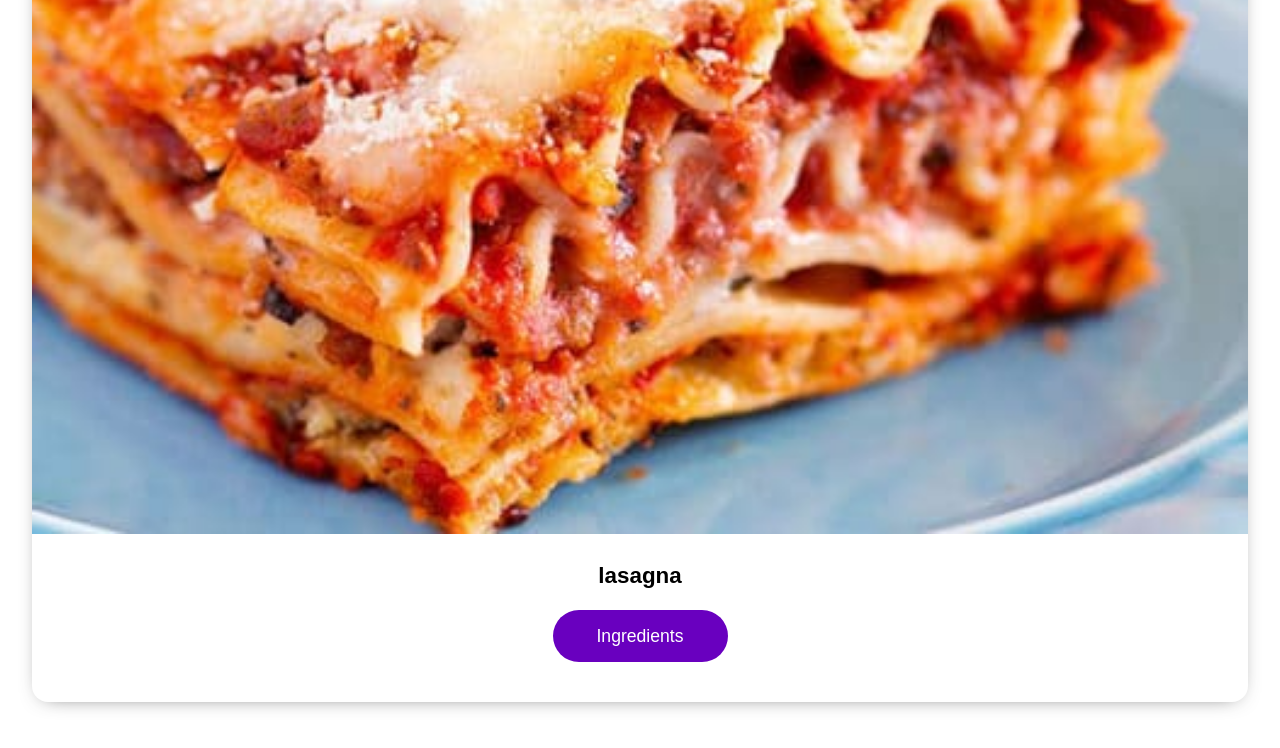
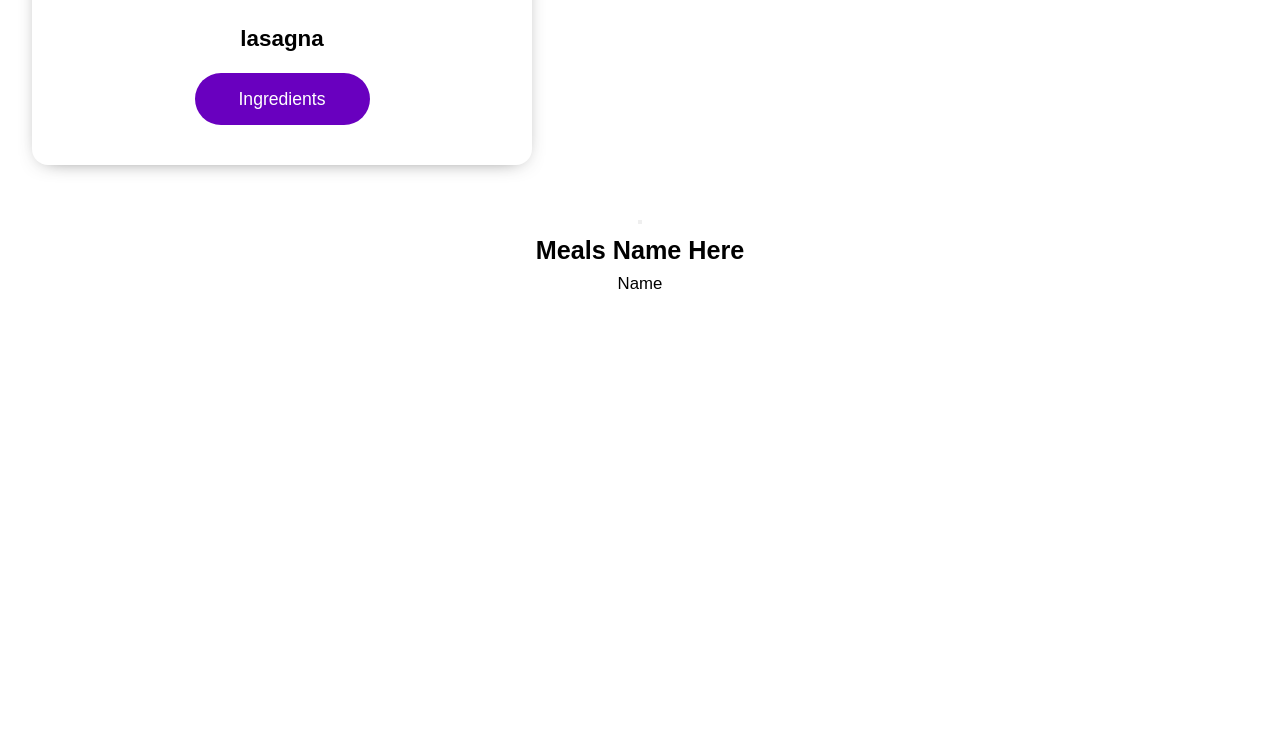
Before and after one commit to Feisalbireh/phase-1-Independent-project, a plain HTML site: page index.html in a window 1280 px wide. Shown: the part 726-1474 px from the top of the page. After the commit the page ends 1056 px from the top, so only its background shows below. Drawn offline with Linux system fonts and the light colour scheme.

Commit message:
adding a close ingredients btn

```diff
--- a/index.html
+++ b/index.html
@@ -38,6 +38,19 @@
                                 </div>
                             </div>
                         </div>
+                        <div class="meal-details">
+                            <button type="button" class="recipe-c-btn" id="recipe-shut-btn">
+                                <i class="fas fa-li"></i>
+                            </button>
+
+                            <div class="recipe-content">
+                                <h2 class="recipe-title">Meals Name Here</h2>
+                                <p class="ingredients-area">Name</p>
+                                <div class="recipe-ul">
+                                    <h3></h3>
+                                </div>
+                            </div>
+                        </div>
                     </div>
                 </div>
             </div>
--- a/style.css
+++ b/style.css
@@ -146,3 +146,23 @@ body {
 .ingredients-btn:hover {
     background: var(--tenne-tawny-dark);
 }
+@media screen and (min-width: 992px) {
+    #recipe {
+        grid-template-columns: repeat(3, 1fr);
+    }
+}
+@media screen and (min-width: 768px) {
+    #recipe {
+        display:flex;
+        grid-template-columns: repeat(2, 1fr);
+        gap: 1rem;
+    }
+
+    .recipe-item {
+        margin: 0;
+    }
+
+    .recipe-details {
+        width: 700px;
+    }
+}
```
